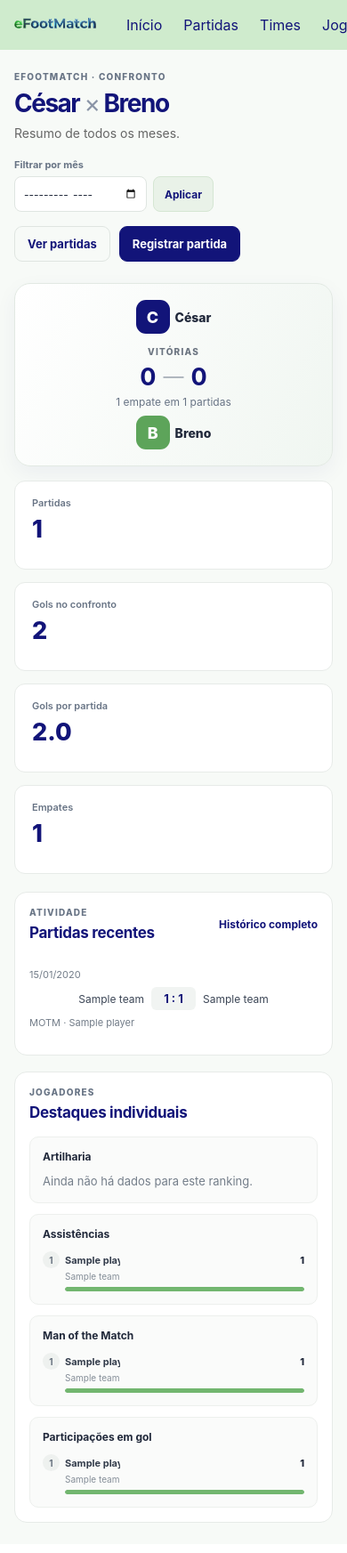
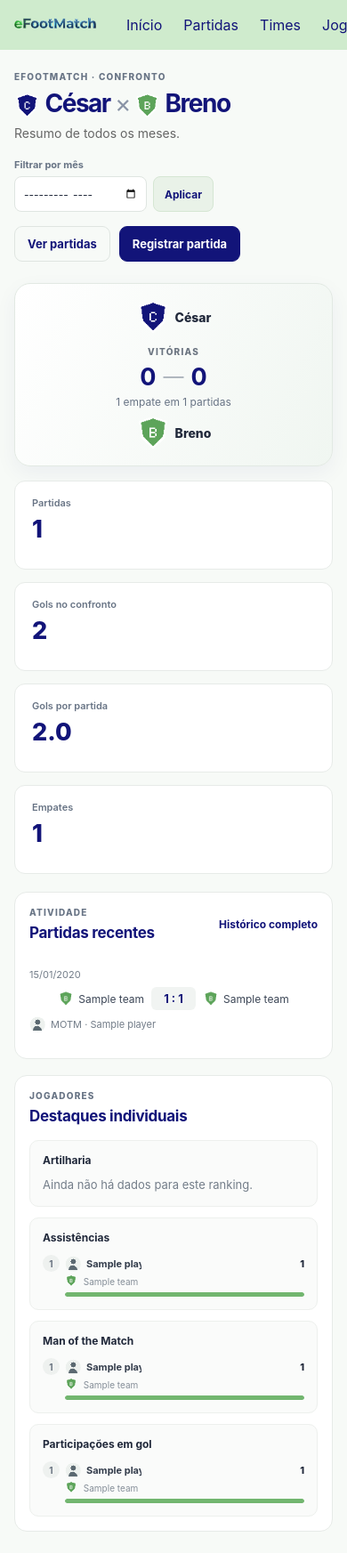
Before and after one commit to CesarKayoma/efootmatch, a Flask app: page / in a window 390 px wide. Shown: the whole page at 89% size. Before the commit the page ends 1711 px from the top, so only its background shows below. Run offline with Flask 3, Linux system fonts and the light colour scheme; a user stored in the database is signed in; tables that the repository leaves empty hold one stand-in row (values such as "Sample post").

Commit message:
feat: add team and player icons to various templates for improved visual representation

```diff
--- a/app/templates/base.html
+++ b/app/templates/base.html
@@ -407,6 +407,24 @@
             font-weight: 400;
         }
 
+        .dashboard-title-crest {
+            height: 1.05em;
+            vertical-align: -0.12em;
+            width: 1.05em;
+        }
+
+        .team-crest {
+            display: inline-block;
+            flex: 0 0 auto;
+            object-fit: contain;
+            vertical-align: middle;
+        }
+
+        .dashboard-team-crest {
+            height: 48px;
+            width: 48px;
+        }
+
         .dashboard-header p {
             margin: 8px 0 0;
             color: #666;
@@ -541,22 +559,6 @@
             justify-content: flex-end;
         }
 
-        .team-badge {
-            align-items: center;
-            background: #121479;
-            border-radius: 13px;
-            color: white;
-            display: inline-flex;
-            font-size: 18px;
-            height: 48px;
-            justify-content: center;
-            width: 48px;
-        }
-
-        .dashboard-team-breno .team-badge {
-            background: #5da45a;
-        }
-
         .dashboard-record {
             text-align: center;
         }
@@ -699,19 +701,29 @@
         }
 
         .recent-result span {
+            align-items: center;
             color: #3c4656;
+            display: flex;
             font-size: 12px;
+            gap: 5px;
             overflow: hidden;
             text-overflow: ellipsis;
             white-space: nowrap;
         }
 
         .recent-result span:first-child {
+            justify-content: flex-end;
             text-align: right;
         }
 
         .recent-result span:last-child {
+            justify-content: flex-start;
             text-align: left;
+        }
+
+        .recent-team-crest {
+            height: 18px;
+            width: 18px;
         }
 
         .recent-result strong {
@@ -1781,6 +1800,44 @@
             gap: 11px;
             min-height: 50px;
             padding: 8px 0;
+        }
+
+        .player-icon {
+            display: inline-block;
+            flex: 0 0 22px;
+            height: 22px;
+            object-fit: contain;
+            vertical-align: middle;
+            width: 22px;
+        }
+
+        .ranking-name .player-icon,
+        .recent-motm .player-icon {
+            flex-basis: 18px;
+            height: 18px;
+            width: 18px;
+        }
+
+        .ranking-team-crest {
+            height: 14px;
+            margin-right: 4px;
+            vertical-align: -2px;
+            width: 14px;
+        }
+
+        .recent-motm {
+            align-items: center;
+            display: inline-flex;
+            gap: 6px;
+        }
+
+        .scorer-name .player-icon,
+        .assist .player-icon,
+        .match-info .motm .player-icon {
+            flex-basis: 16px;
+            height: 16px;
+            margin-right: 4px;
+            width: 16px;
         }
 
         .player-initial {
@@ -2134,8 +2189,7 @@
                 gap: 8px;
             }
 
-            .team-badge {
-                border-radius: 11px;
+            .dashboard-team-crest {
                 height: 38px;
                 width: 38px;
             }
--- a/app/templates/home/index.html
+++ b/app/templates/home/index.html
@@ -11,11 +11,19 @@
                         <div class="ranking-meta">
                             <span class="ranking-name">
                                 <span class="ranking-position">{{ loop.index }}</span>
+                                <img class="player-icon" src="{{ url_for('static', filename='player-icon.png') }}" alt="">
                                 {{ entry.player_name }}
                             </span>
                             <span class="ranking-value">{{ entry.value }}</span>
                         </div>
-                        <div class="ranking-team">{{ entry.team_name }}</div>
+                        <div class="ranking-team">
+                            <img
+                                class="team-crest ranking-team-crest"
+                                src="{{ url_for('static', filename='team-cesar.png' if entry.team_name == 'César' else 'team-breno.png') }}"
+                                alt=""
+                            >
+                            {{ entry.team_name }}
+                        </div>
                         <div class="ranking-track" aria-hidden="true">
                             <span
                                 class="ranking-bar {{ 'team-cesar' if entry.team_name == 'César' else 'team-breno' }}"
@@ -36,7 +44,12 @@
     <header class="dashboard-header">
         <div>
             <span class="dashboard-eyebrow">EFOOTMATCH · CONFRONTO</span>
-            <h1>César <span>×</span> Breno</h1>
+            <h1>
+                <img class="team-crest dashboard-title-crest" src="{{ url_for('static', filename='team-cesar.png') }}" alt="">
+                César <span>×</span>
+                <img class="team-crest dashboard-title-crest" src="{{ url_for('static', filename='team-breno.png') }}" alt="">
+                Breno
+            </h1>
             <p>
                 {% if selected_month %}
                     Dados de {{ selected_month[5:7] }}/{{ selected_month[:4] }}.
@@ -74,7 +87,7 @@
 
     <section class="dashboard-hero" aria-label="Histórico de vitórias">
         <div class="dashboard-team dashboard-team-cesar">
-            <span class="team-badge">C</span>
+            <img class="team-crest dashboard-team-crest" src="{{ url_for('static', filename='team-cesar.png') }}" alt="">
             <span>César</span>
         </div>
         <div class="dashboard-record">
@@ -91,7 +104,7 @@
             </p>
         </div>
         <div class="dashboard-team dashboard-team-breno">
-            <span class="team-badge">B</span>
+            <img class="team-crest dashboard-team-crest" src="{{ url_for('static', filename='team-breno.png') }}" alt="">
             <span>Breno</span>
         </div>
     </section>
@@ -141,11 +154,28 @@
                                 {{ match.created_at|local_date }}
                             </time>
                             <div class="recent-result">
-                                <span>{{ match.home_team.name }}</span>
+                                <span>
+                                    <img
+                                        class="team-crest recent-team-crest"
+                                        src="{{ url_for('static', filename='team-cesar.png' if match.home_team.name == 'César' else 'team-breno.png') }}"
+                                        alt=""
+                                    >
+                                    {{ match.home_team.name }}
+                                </span>
                                 <strong>{{ match.home_score }} : {{ match.away_score }}</strong>
-                                <span>{{ match.away_team.name }}</span>
+                                <span>
+                                    <img
+                                        class="team-crest recent-team-crest"
+                                        src="{{ url_for('static', filename='team-cesar.png' if match.away_team.name == 'César' else 'team-breno.png') }}"
+                                        alt=""
+                                    >
+                                    {{ match.away_team.name }}
+                                </span>
                             </div>
-                            <span class="recent-motm">MOTM · {{ match.motm_player.name }}</span>
+                            <span class="recent-motm">
+                                <img class="player-icon" src="{{ url_for('static', filename='player-icon.png') }}" alt="">
+                                MOTM · {{ match.motm_player.name }}
+                            </span>
                         </li>
                     {% endfor %}
                 </ol>
```
Also changed, not shown: other parts of app/templates/base.html (+27 -22 lines), app/templates/matches/form.html (+10 -2 lines), app/templates/matches/index.html (+17 -7 lines), app/templates/players/index.html (+16 -4 lines), app/templates/teams/index.html (+6 -2 lines), app/static/player-icon.png (added), app/static/team-breno.png (added), app/static/team-cesar.png (added).
